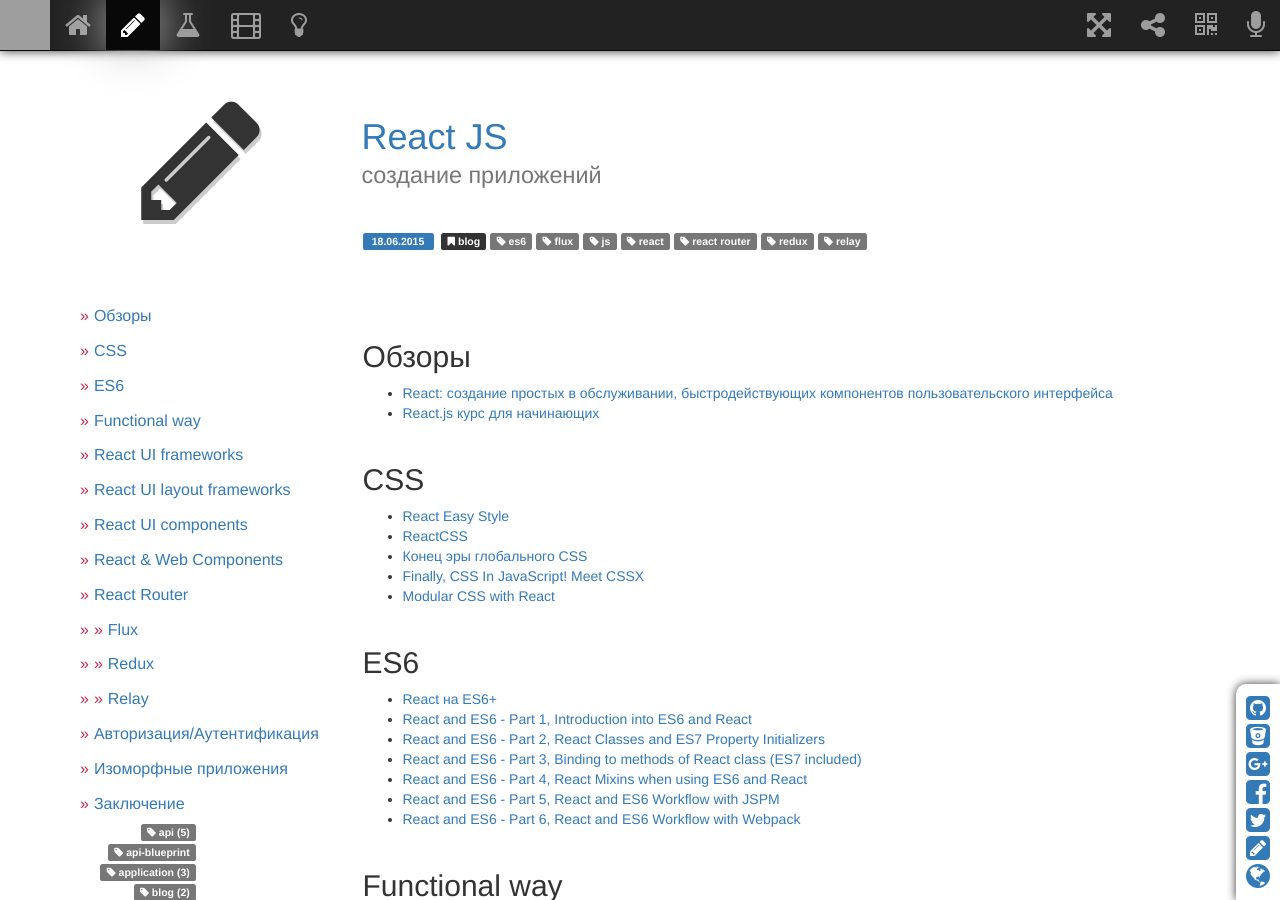
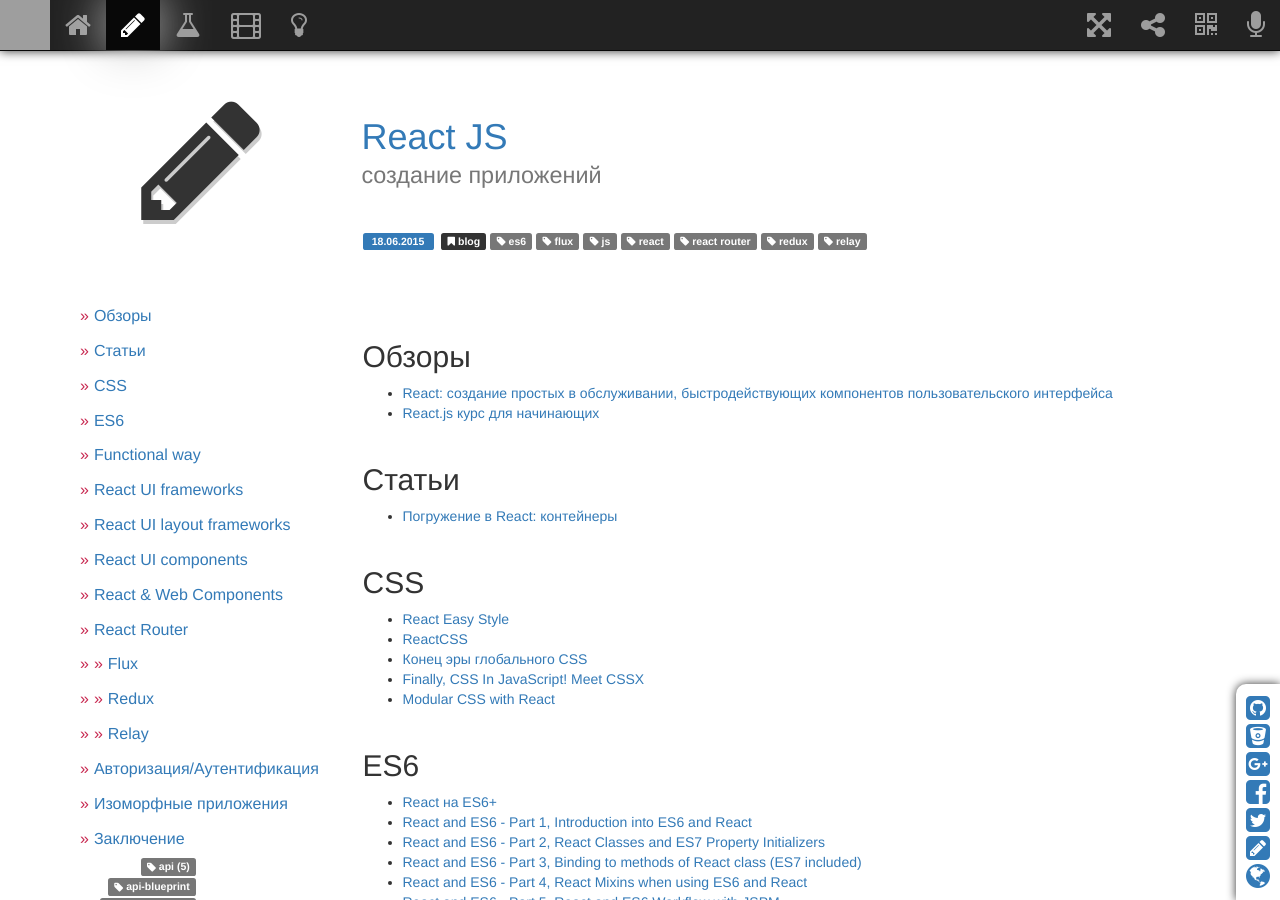
Before and after one commit to sergeymakoveev/sergeymakoveev.github.com, a Jekyll site: the page built from _posts/2015-06-18-js.react.md, in a window 1280 px wide and 900 px high. Built offline with Jekyll 4.4.1, drawn with Linux system fonts in a browser that asks for light colours; nearby versions of some CDN libraries; comment, search, counter and statistics services are not loaded; grey boxes are pictures that could not be loaded.

Commit message:
[#] обновил контент

```diff
--- a/_posts/2015-06-18-js.react.md
+++ b/_posts/2015-06-18-js.react.md
@@ -12,6 +12,10 @@
 ## Обзоры
 *   [React: создание простых в обслуживании, быстродействующих компонентов пользовательского интерфейса](https://www.ibm.com/developerworks/ru/library/wa-react-intro/)
 *   [React.js курс для начинающих](https://maxfarseer.gitbooks.io/react-course-ru/content/)
+
+
+## Статьи
+*   [Погружение в React: контейнеры](http://prgssr.ru/development/pogruzhenie-v-react-kontejnery.html)
 
 
 ## CSS
```
